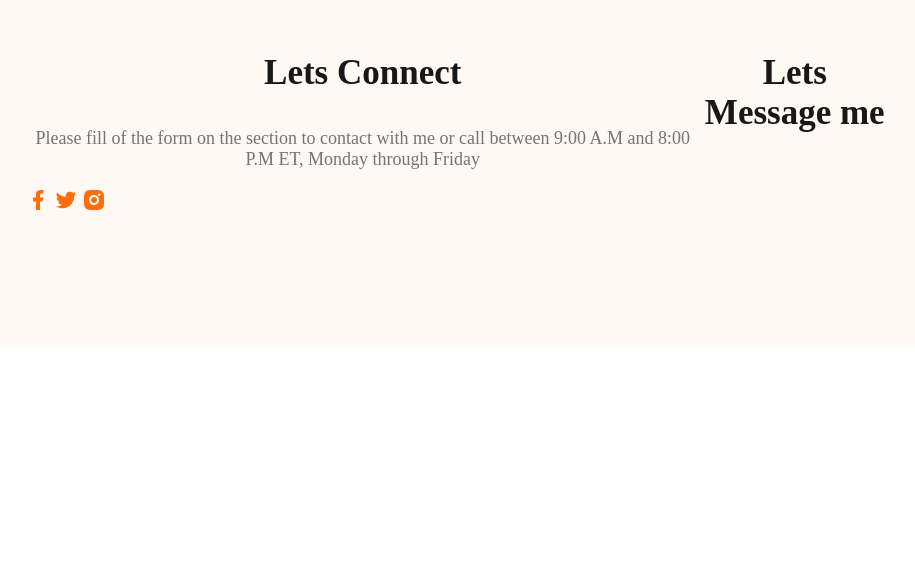
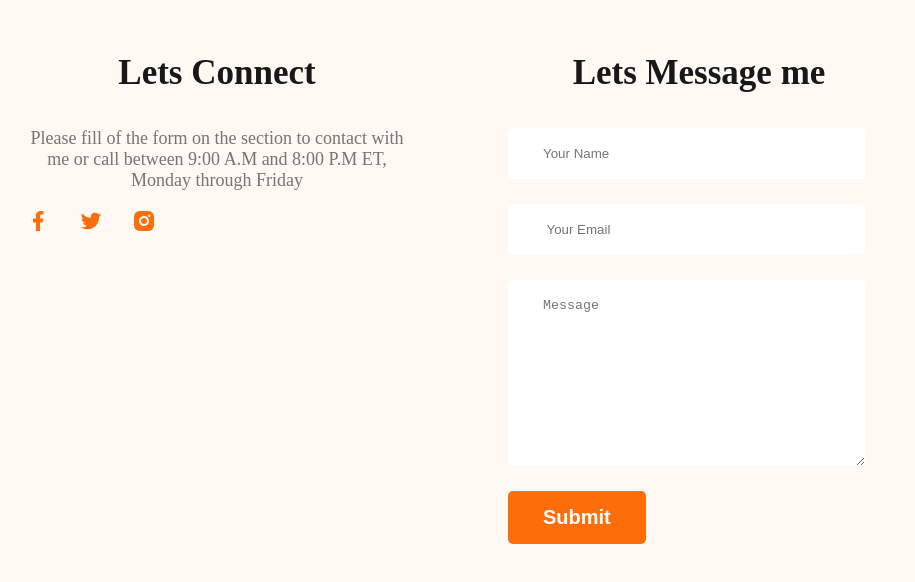
Before and after one commit to alamshahriar/web-developer-portfolio, a plain HTML site: page index.html in a window 1280 px wide. Shown: the part 3074-3656 px from the top of the page, without its empty margins (182-1097 px from the left). Before the commit the page ends 3428 px from the top, so only its background shows below. Drawn offline with Linux system fonts and the light colour scheme.

Commit message:
finished footer section with contact form

```diff
--- a/index.html
+++ b/index.html
@@ -189,6 +189,12 @@
         </div>
         <div class="footer-column">
             <h3 class="section-title">Lets Message me</h3>
+            <form class="contact">
+                <input type="text" placeholder="Your Name">
+                <input type="email" name="" placeholder=" Your Email" id="">
+                <textarea name="" id="" cols="30" rows="10" placeholder="Message"></textarea>
+                <input class="btn-primary" type="submit" value="Submit">
+            </form>
         </div>
     </footer>
 
--- a/styles/portfolio.css
+++ b/styles/portfolio.css
@@ -200,7 +200,29 @@ main section {
 /* footer style */
 footer {
     display: flex;
+    gap: 100px;
     background: #FFF8F3;
     margin-top: 100px;
     padding: 130px 200px;
 }
+
+.footer-column {
+    width: 50%;
+}
+
+.social-links a {
+    margin-right: 25px;
+}
+
+.contact input[type="text"],
+.contact input[type="email"],
+textarea {
+    display: block;
+    margin-bottom: 25px;
+    padding: 18px 35px;
+    color: #757575;
+    border-radius: 5px;
+    background: #FFF;
+    border: 0;
+    width: 75%;
+}
```
